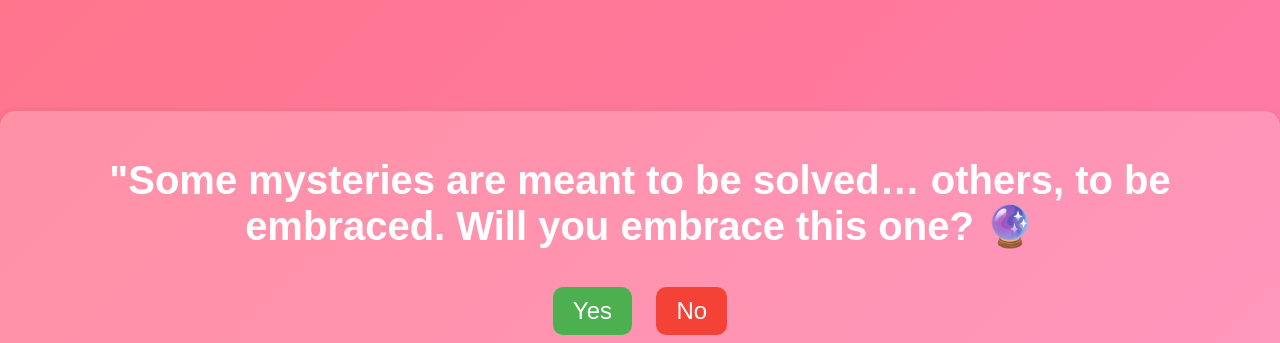
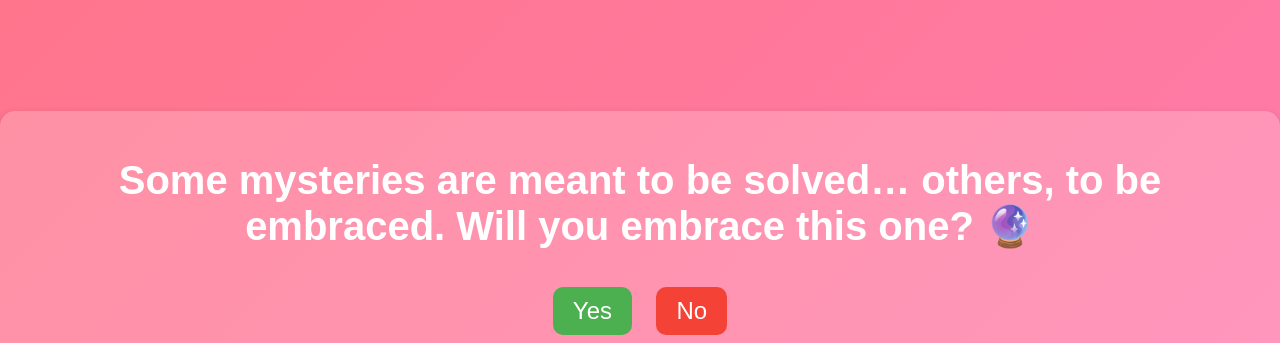
Before and after one commit to Nitin-repswal/abcdef, a plain HTML site: page index.html in a window 1280 px wide. Shown: the top 343 px of the page. Drawn offline with Linux system fonts and the light colour scheme.

Commit message:
Update index.html

```diff
--- a/index.html
+++ b/index.html
@@ -8,7 +8,7 @@
 </head>
 <body>
     <div class="container">
-        <h1>"Some mysteries are meant to be solved… others, to be embraced. Will you embrace this one? 🔮</h1>
+        <h1>Some mysteries are meant to be solved… others, to be embraced. Will you embrace this one? 🔮</h1>
         <div class="buttons">
             <button class="yes-button" onclick="handleYesClick()">Yes</button>
             <button class="no-button" onclick="handleNoClick()">No</button>
```
